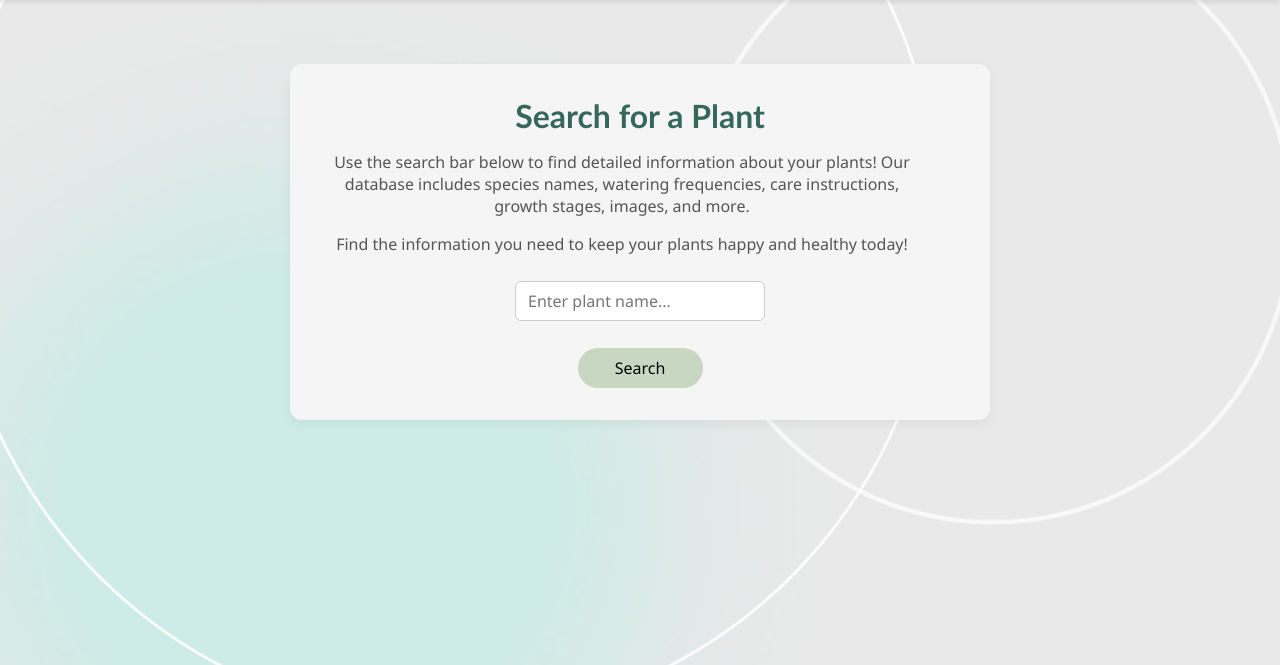
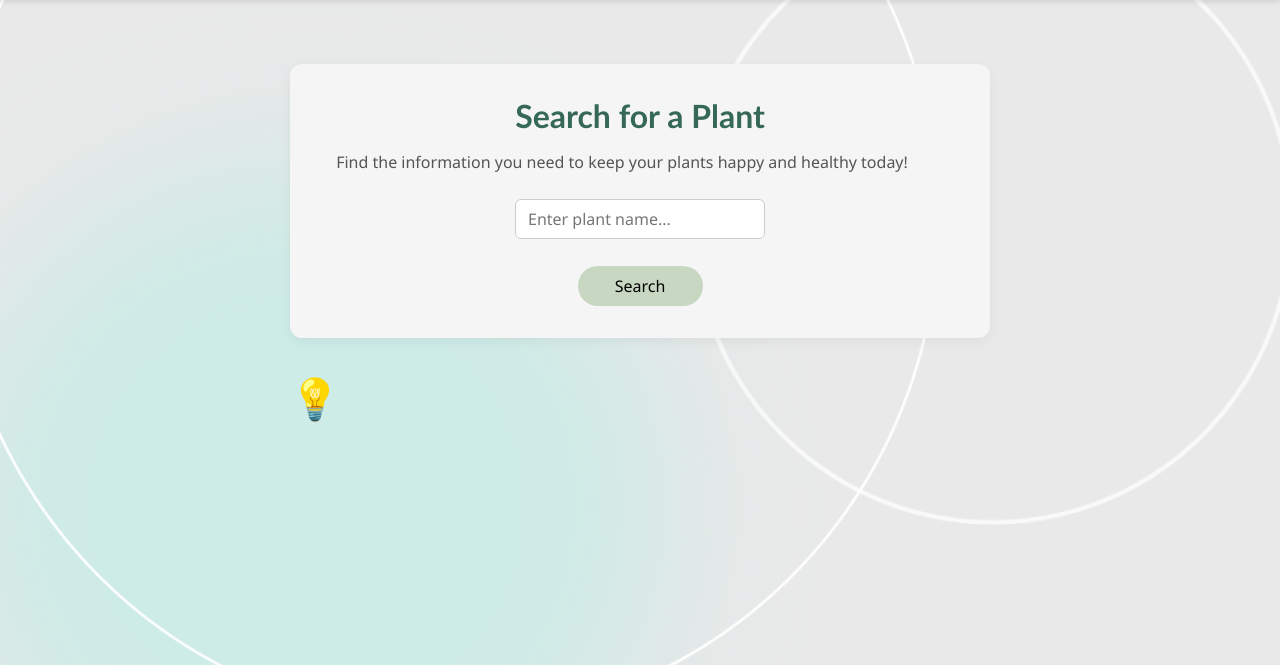
Before and after one commit to Floridaked/Agile-Dev-Project, a Flask app: page /search_plant in a window 1280 px wide. Shown: the part 70-735 px from the top of the page. Run offline with Flask 3, Linux system fonts and the light colour scheme.

Commit message:
add search page info icon

```diff
--- a/static/css/style.css
+++ b/static/css/style.css
@@ -206,6 +206,66 @@ main {
     max-width: 600px;
   }
 
+
+.info-icon-row {
+  display: flex;
+  justify-content: flex-start;
+  margin: 1rem auto 2rem;
+  max-width: 700px;
+}
+/* lightbulb  */
+.info-icon-btn {
+  background: none;
+  border: none;
+  font-size: 2.5rem;
+  cursor: pointer;
+  color: inherit;
+  padding: 0;
+}
+
+.info-icon-btn:hover {
+  background: none !important;
+  color: inherit;
+}
+/* background overlay */
+.info-modal {
+  position: fixed;
+  top: 0;
+  left: 0;
+  width: 100%;
+  height: 100%;
+  background-color: rgba(0, 0, 0, 0.4);
+  display: flex;
+  justify-content: center;
+  align-items: center;
+  z-index: 999;
+}
+
+
+.info-modal-content {
+  background-color: #ffffff;
+  padding: 2rem;
+  border-radius: 12px;
+  max-width: 600px;
+  width: 90%;
+  font-size: 1rem;
+  box-shadow: 0 5px 15px rgba(0,0,0,0.2);
+  position: relative;
+}
+
+/* close  */
+.close-btn {
+  position: absolute;
+  top: 0.8rem;
+  right: 1rem;
+  font-size: 1.5rem;
+  cursor: pointer;
+}
+
+/* hide */
+.hidden {
+  display: none;
+}
 
   /*search results*/
   .result-container {
--- a/templates/search_plant.html
+++ b/templates/search_plant.html
@@ -17,16 +17,48 @@
     </nav>
     <main class="search-container">
         <h1>Search for a Plant</h1>
-        <p class="search-description">
-            Use the search bar below to find detailed information about your plants! Our database includes species names, watering frequencies, care instructions, growth stages, images, and more.
-        </p>
+
         <p class="search-description">Find the information you need to keep your plants happy and healthy today!
         </p>
         <form method="POST" action="/results" class="search-form">
             <input type="text" name="query" placeholder="Enter plant name..." required>
             <button type="submit">Search</button>
     </form>
+
     </main>
+
+    <div class="info-icon-row">
+        <button id="info-icon" class="info-icon-btn" title="More info">💡</button>
+    </div>
+
+    <div id="info-modal" class="info-modal hidden">
+        <div class="info-modal-content">
+            <span id="close-modal" class="close-btn">&times</span>
+            <p>
+                Use the search bar to find detailed information about your plants! Our database includes species names, watering frequencies, care instructions, growth stages, images, and more.
+            </p>
+        </div>
+    </div>
+
+    <script>
+        const iconBtn = document.getElementById("info-icon");
+        const modal = document.getElementById("info-modal");
+        const closeBtn = document.getElementById("close-modal");
+
+        iconBtn.addEventListener("click", () => {
+            modal.classList.remove("hidden");
+        });
+
+        closeBtn.addEventListener("click", () => {
+            modal.classList.add("hidden");
+        });
+
+        window.addEventListener("click", (e) => {
+            if (e.target === modal) {
+                modal.classList.add("hidden");
+            }
+        });
+    </script>
 </body>
 
 </html>
```
